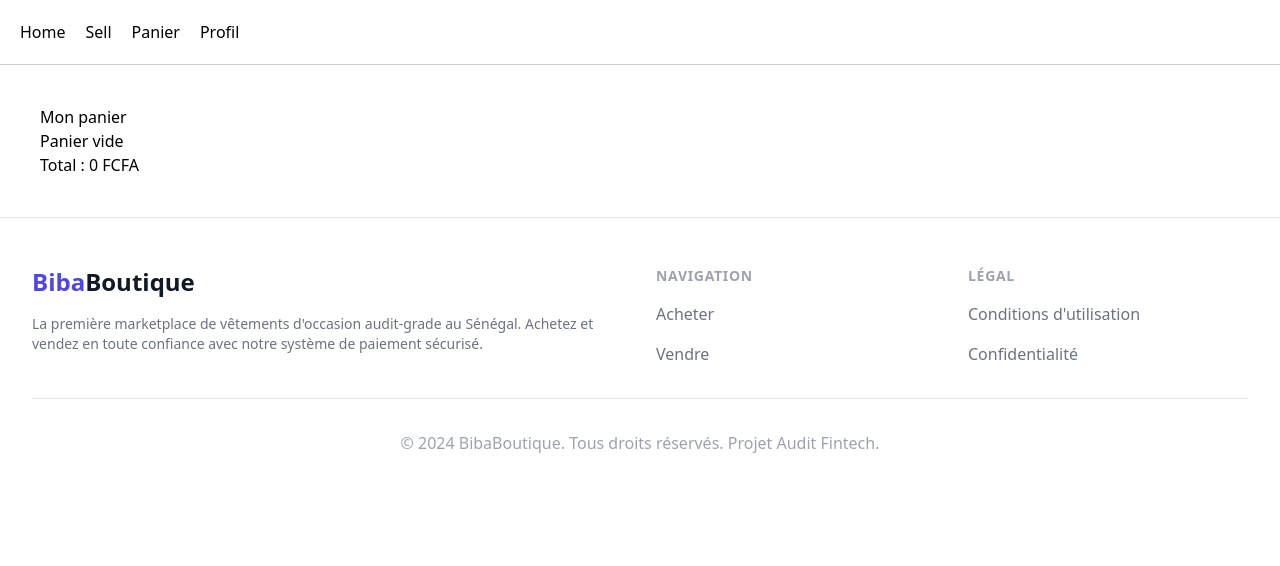
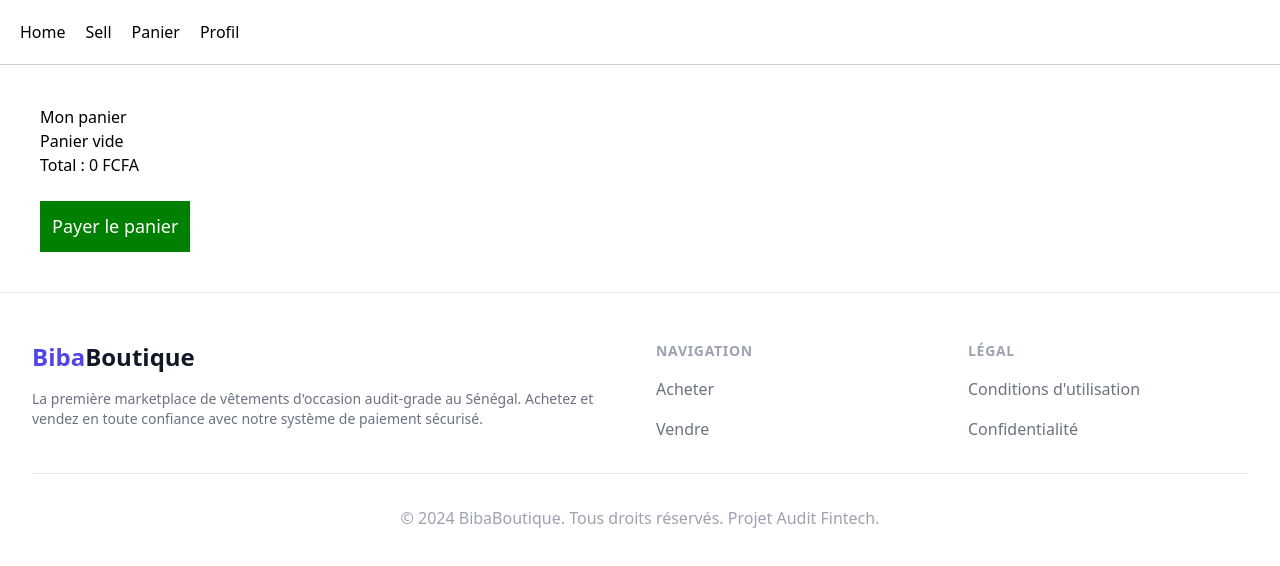
Before and after one commit to psakho922/vinted-web, a Next.js app: page /panier in a window 1280 px wide. Shown: the top 566 px of the page. Built offline with nearby package versions, Linux system fonts and the light colour scheme.

Commit message:
Update page.tsx

```diff
--- a/src/app/panier/page.tsx
+++ b/src/app/panier/page.tsx
@@ -30,6 +30,12 @@ export default function PanierPage() {
 
   }
 
+  function payCart(){
+
+    window.location.href = "/acheter";
+
+  }
+
   return (
 
     <div style={{padding:40}}>
@@ -42,13 +48,18 @@ export default function PanierPage() {
 
         <div key={index} style={{marginBottom:30}}>
 
-          <img src={product.image} width="200"/>
+          <img
+            src={product.image}
+            width="200"
+          />
 
           <h3>{product.title}</h3>
 
           <p>{product.price} FCFA</p>
 
-          <button onClick={()=>removeItem(index)}>
+          <button
+            onClick={()=>removeItem(index)}
+          >
             Supprimer
           </button>
 
@@ -58,6 +69,21 @@ export default function PanierPage() {
 
       <h2>Total : {total} FCFA</h2>
 
+      <br/>
+
+      <button
+        onClick={payCart}
+        style={{
+          padding:12,
+          background:"green",
+          color:"white",
+          border:"none",
+          fontSize:18
+        }}
+      >
+        Payer le panier
+      </button>
+
     </div>
 
   );
```
